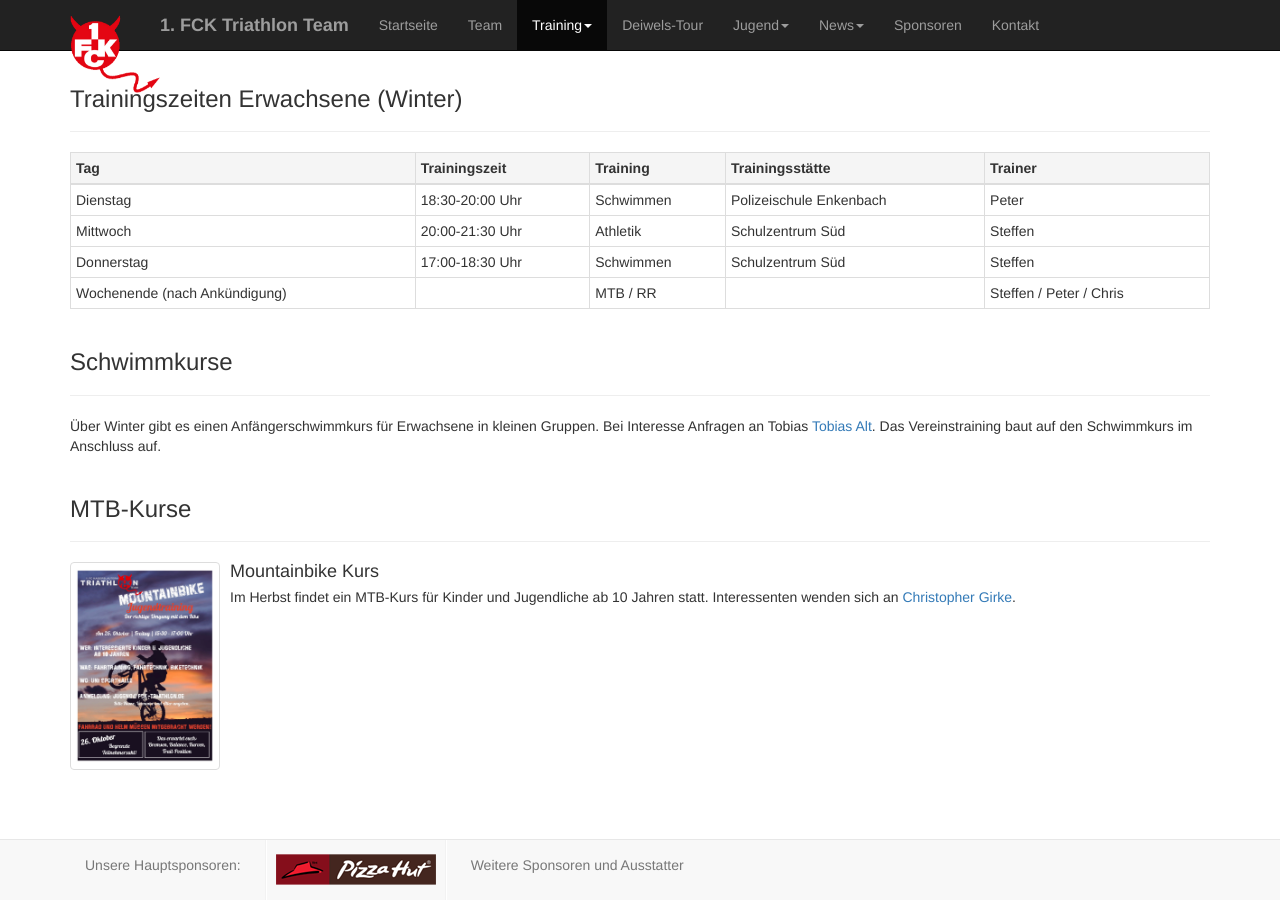
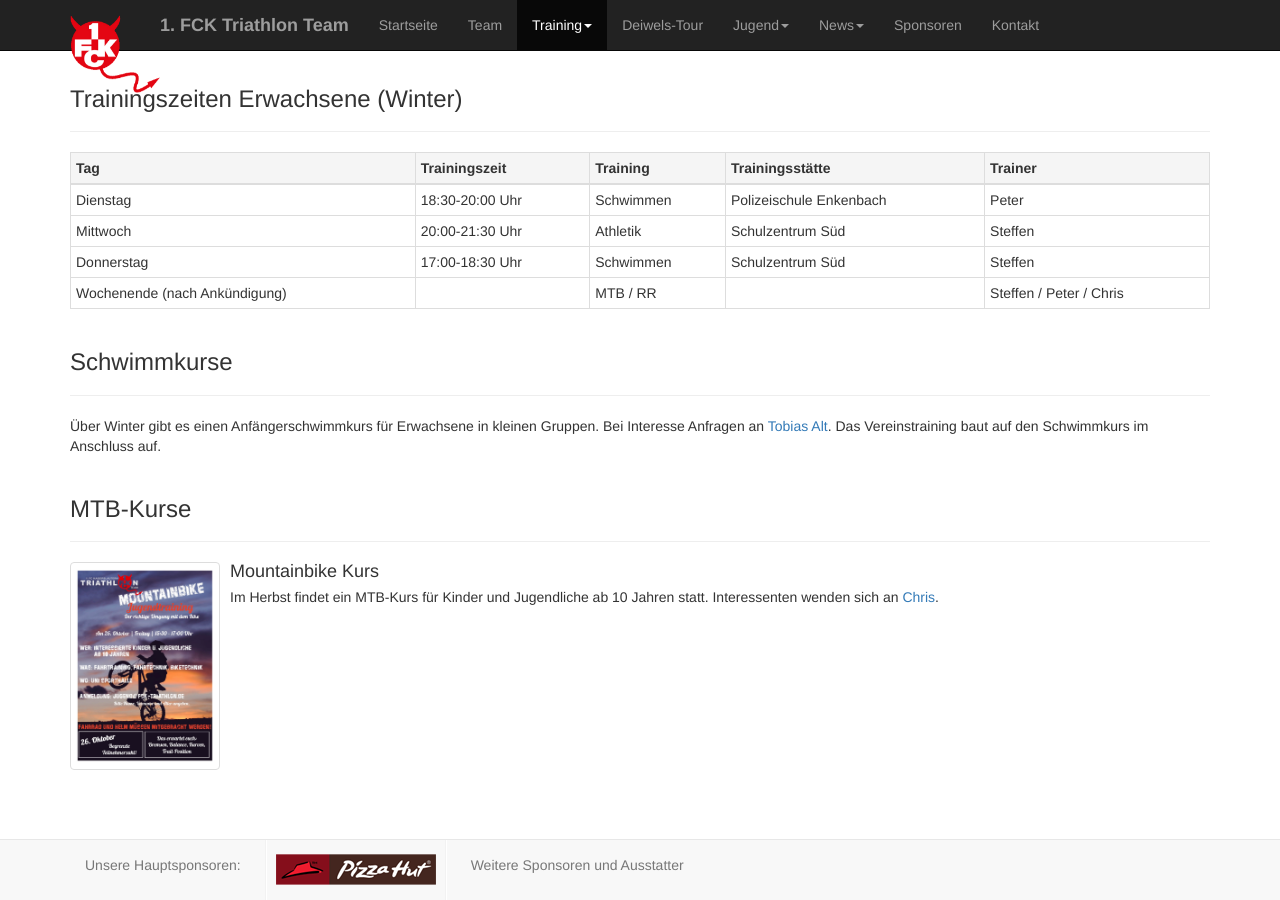
Before and after one commit to FCK-Triathlon-Team/fck-triathlon-team.github.io, a Jekyll site: the page built from training.html, in a window 1280 px wide and 900 px high, scrolled down 1061 px. Built offline with Jekyll 4.4.1, drawn with Linux system fonts in a browser that asks for light colours.

Commit message:
Minor fixes

```diff
--- a/training.html
+++ b/training.html
@@ -161,7 +161,6 @@ title: 1.FC Kaiserslautern Triathlon Team
 			</div>
 			<p>
 				Über Winter gibt es einen Anfängerschwimmkurs für Erwachsene in kleinen Gruppen. Bei Interesse Anfragen an
-				Tobias
 				<a href="mailto:alt.tobias@fck-triathlon.de">Tobias Alt</a>. Das Vereinstraining baut auf den Schwimmkurs im
 				Anschluss auf.
 			</p>
@@ -179,7 +178,7 @@ title: 1.FC Kaiserslautern Triathlon Team
 					<div class="media-body">
 						<h4 class="media-heading">Mountainbike Kurs</h4>
 						Im Herbst findet ein MTB-Kurs für Kinder und Jugendliche ab 10 Jahren statt. Interessenten wenden sich an
-						<a href="mailto:jugend@fck-triathlon.de">Christopher Girke</a>.
+						<a href="mailto:jugend@fck-triathlon.de">Chris</a>.
 					</div>
 				</div>
 			</p>
```
